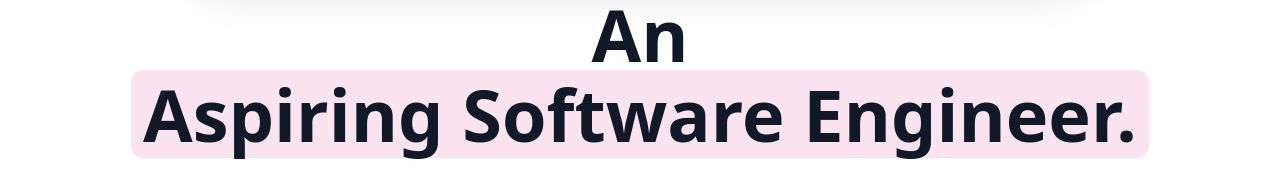
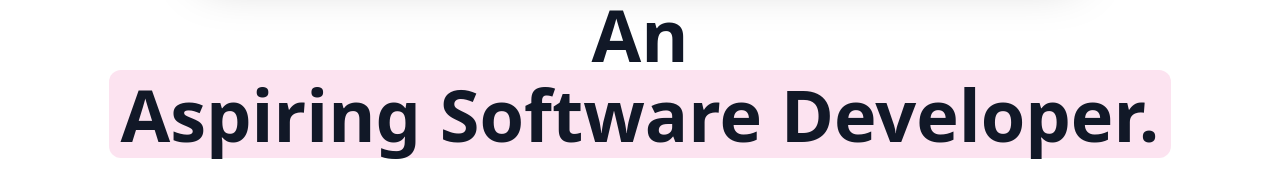
Before and after one commit to denildominic/denil-portfolio, a Next.js app: page / in a window 1280 px wide. Shown: the part 773-952 px from the top of the page. Built offline with nearby package versions, Linux system fonts and the light colour scheme.

Commit message:
Minor changes

```diff
--- a/app/page.tsx
+++ b/app/page.tsx
@@ -35,7 +35,7 @@ export default function HomePage() {
 
           <h1 className="mt-8 text-5xl md:text-7xl font-extrabold">
   An
-  <span className="mx-3 inline-block rounded-xl bg-pink-500/15 px-3 py-2 dark:bg-pink-400/20">Aspiring Software Engineer.</span>
+  <span className="mx-3 inline-block rounded-xl bg-pink-500/15 px-3 py-2 dark:bg-pink-400/20">Aspiring Software Developer.</span>
 
 </h1>
           <p className="mt-6 text-lg opacity-80 max-w-2xl mx-auto">
```
